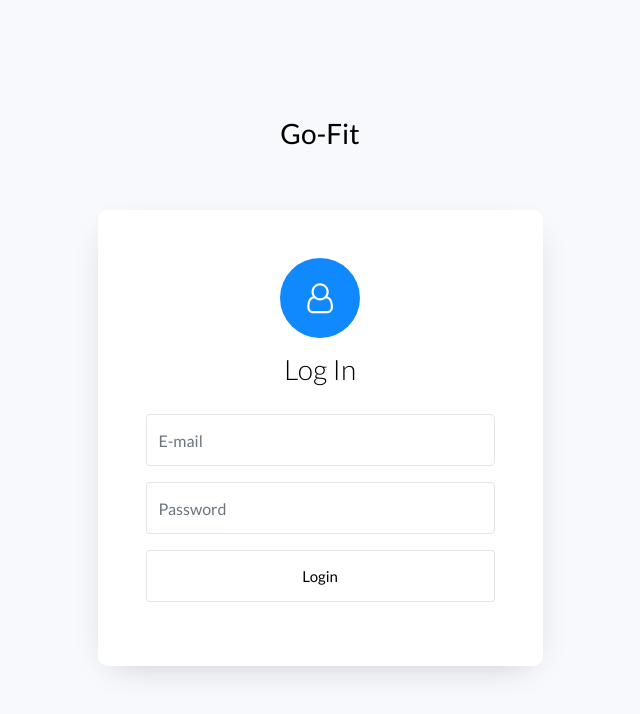
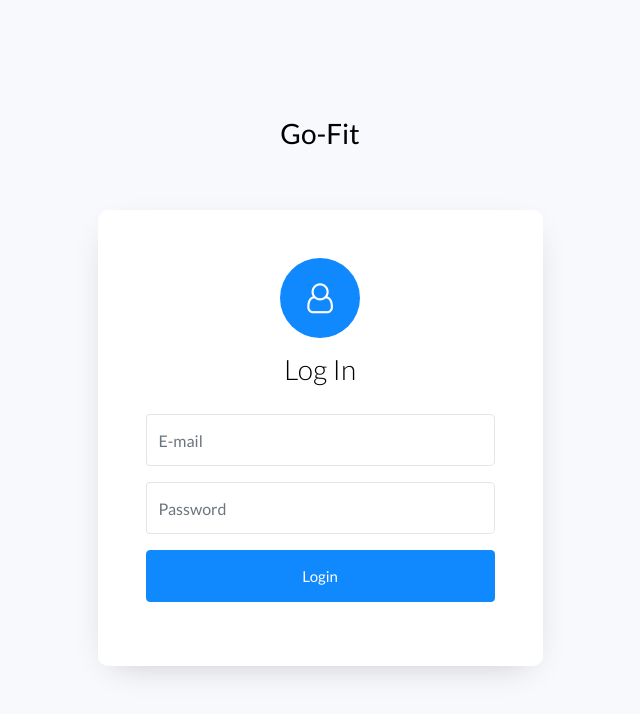
Before and after one commit to valentVasti/frontend_p3l, a Vue app: page / in a window 1280 px wide. Shown: the top 714 px of the page, without its empty margins (320-960 px from the left). Built offline with nearby package versions, Linux system fonts and the light colour scheme.

Commit message:
tes lagi

```diff
--- a/src/components/loginPage.vue
+++ b/src/components/loginPage.vue
@@ -52,7 +52,7 @@
               <div class="form-group">
                 <button
                   type="submit"
-                  class="form-control btn btn-danger rounded submit px-3"
+                  class="form-control btn btn-primary rounded submit px-3"
                 >
                   Login
                 </button>
```
